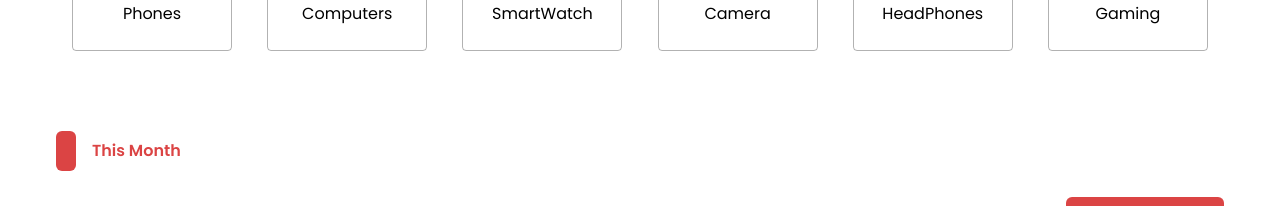
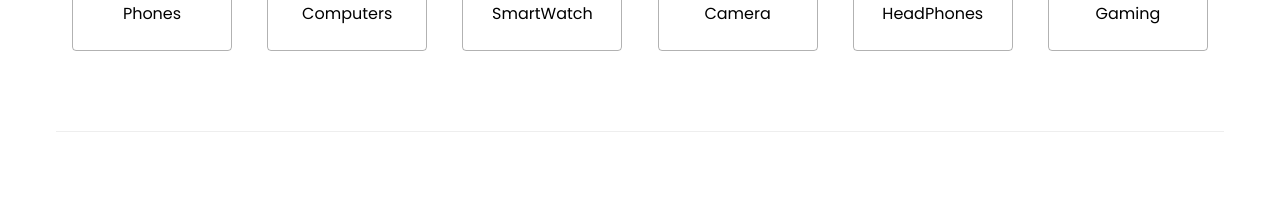
Before and after one commit to zeyad-k/my-Exclusive-E-commerece, a React (Vite) app: page / in a window 1280 px wide. Shown: the part 1380-1586 px from the top of the page. Built offline with nearby package versions, Linux system fonts and the light colour scheme.

Commit message:
refactor: Improve image lazy loading and layout in SectionCategories component

```diff
--- a/src/components/ui/SectionCategories.jsx
+++ b/src/components/ui/SectionCategories.jsx
@@ -39,6 +39,7 @@
     },
   ];
   return (
+    <>
       <section className="section-categories container flex  flex-wrap items-center justify-center gap-6 lg:flex-nowrap lg:justify-between ">
         {categories.map((category, index) => (
           <CategoryIconComponent
@@ -49,6 +50,9 @@
           />
         ))}
       </section>
+
+      <hr className="mt-20" />
+    </>
   );
 };
 
```
Lines whose indentation alone changed are shown as unchanged.
